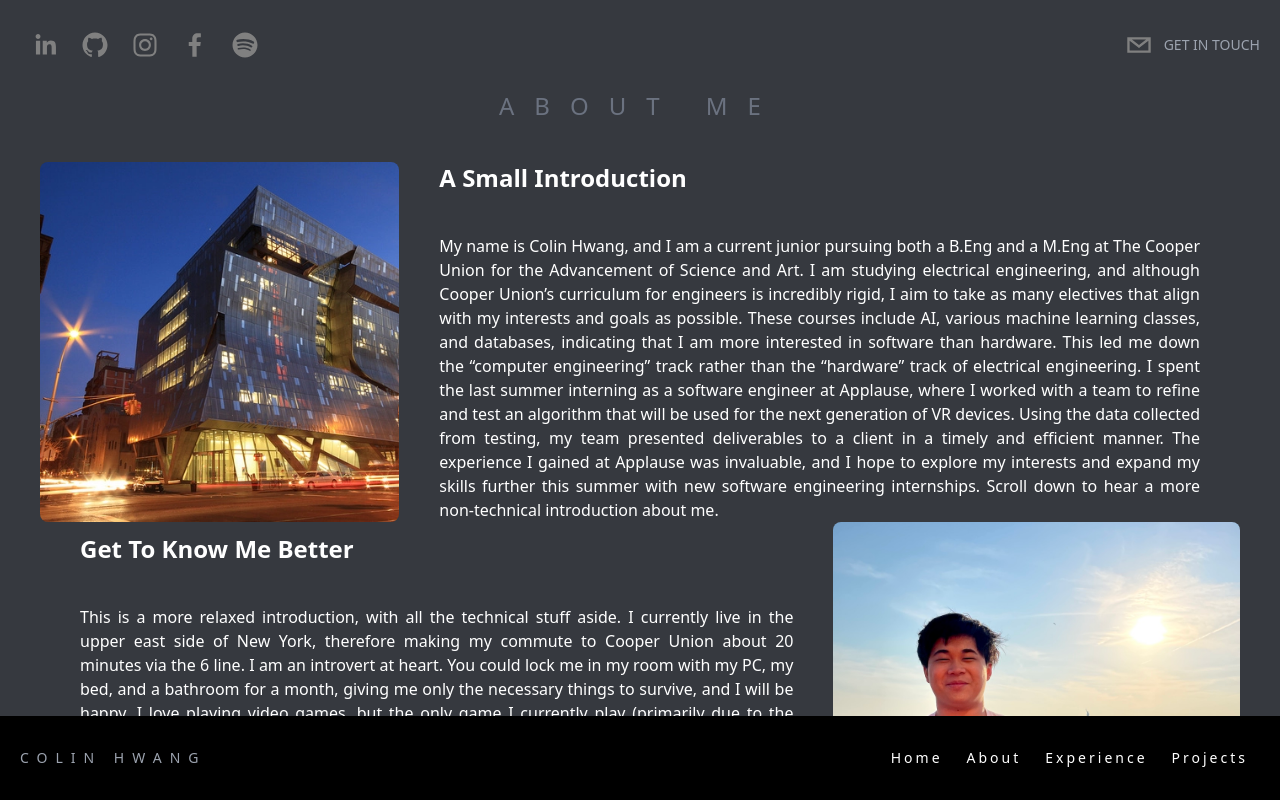
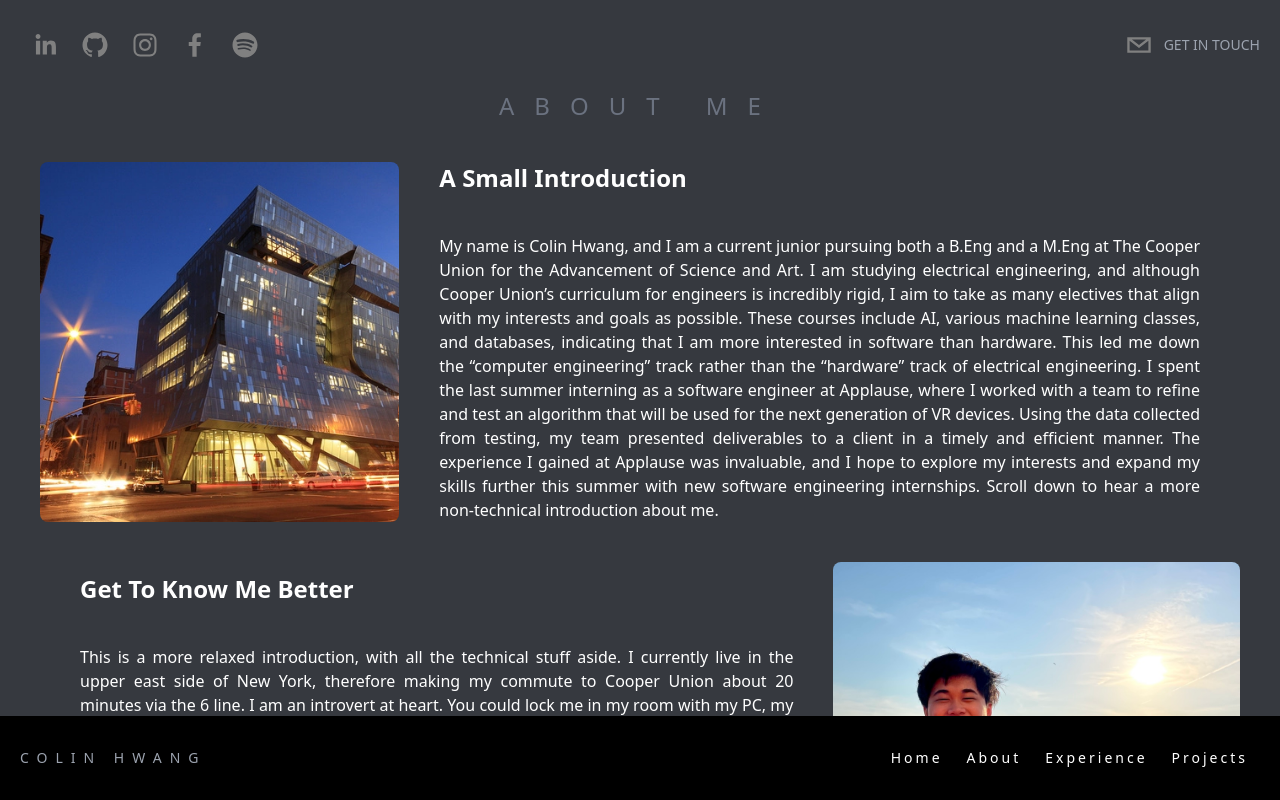
Before and after one commit to colinh09/Personal-Website, a Next.js app: page /AboutMe in a window 1280 px wide. Built offline with nearby package versions, Linux system fonts and the light colour scheme.

Commit message:
please please please

```diff
--- a/components/AltAbout.tsx
+++ b/components/AltAbout.tsx
@@ -17,7 +17,7 @@ function AltAbout({title, text}: {title: string, text: string}) {
     transition = {{
         duration: 1.5,
     }}
-    className="flex flex-col relative text-center md:text-left md:flex-row max-w-7xl px-10 py-0 justify-evenly mx-auto items-center">
+    className="flex flex-col relative text-center md:text-left md:flex-row max-w-7xl p-10 justify-evenly mx-auto items-center">
 
         <div className="space-y-10 px-0 md:px-10">
             <h4 className="text-2xl font-semibold ">{title}</h4>
```
